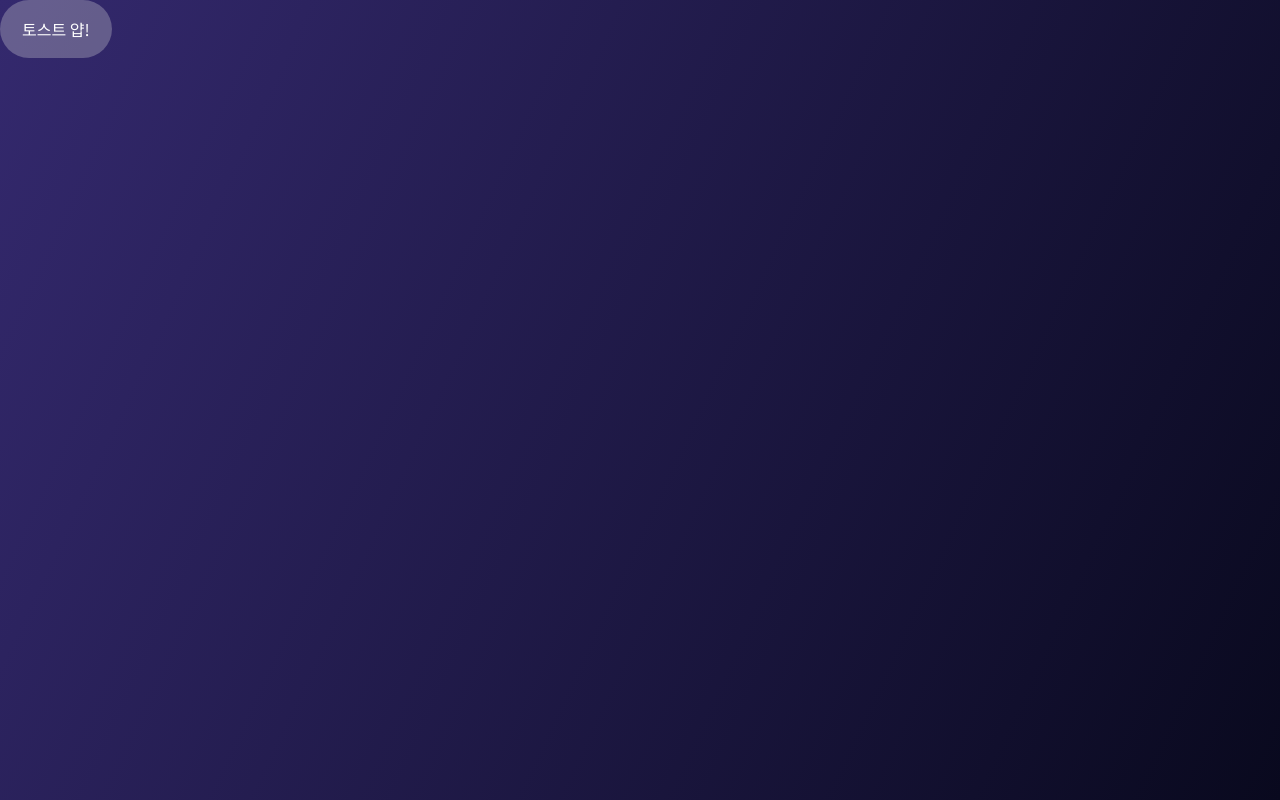
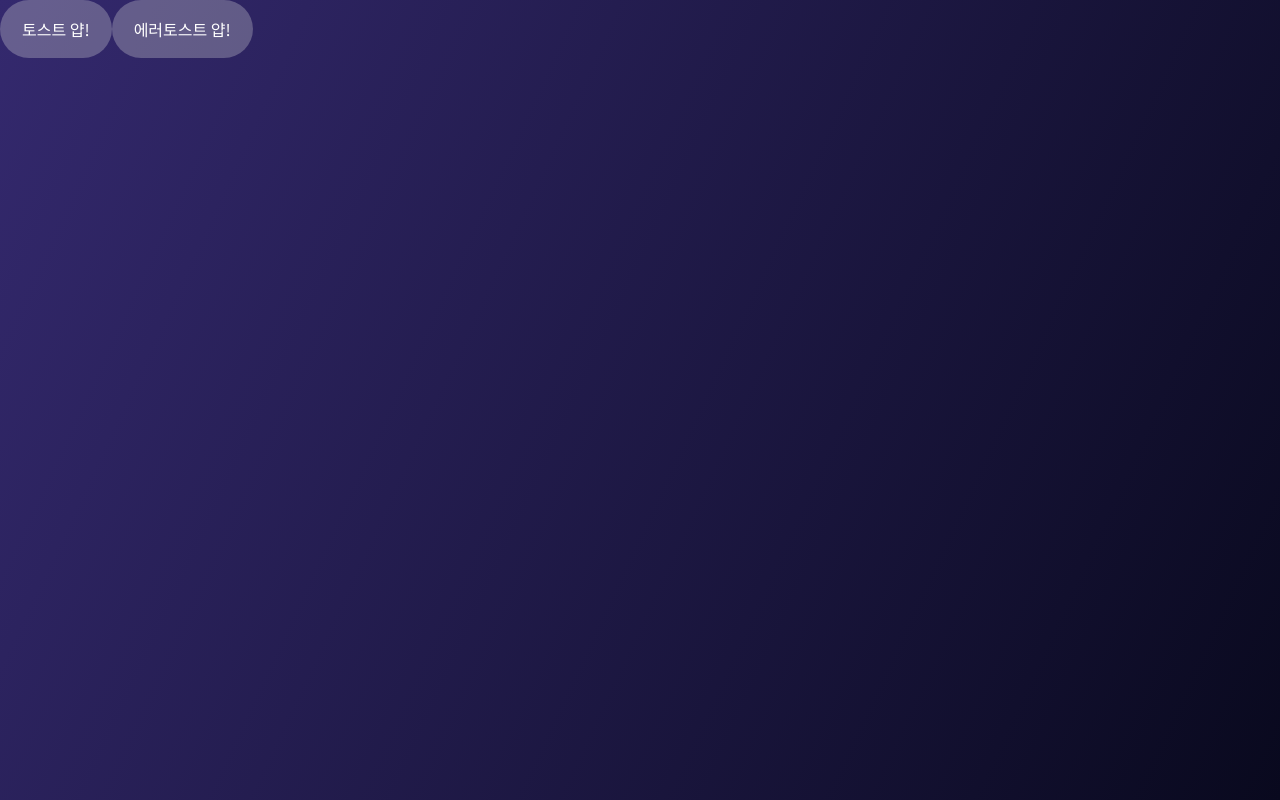
Before and after one commit to FRONT-END-BOOTCAMP-PULS-4/Jackpot_Plug, a Next.js app: page /components/toast in a window 1280 px wide. Both pictures are taken after a click on the button "토스트 얍!". Built offline with nearby package versions, Linux system fonts and the light colour scheme.

Commit message:
feat: 에러 알림용 토스트 개선

```diff
--- a/app/components/toast/Toast.module.scss
+++ b/app/components/toast/Toast.module.scss
@@ -3,6 +3,8 @@
 
 .toast_container {
   position: fixed;
+  top: 0;
+  left: 0;
   width: 100vw;
   height: 100vh;
   @include flex();
@@ -14,5 +16,9 @@
     box-shadow: 0px 0px 20px 0px rgba(255, 255, 255, 0.2);
     font-size: rem(16);
     padding: 20px 30px;
+
+    &.error {
+      background-color: $color-red;
+    }
   }
 }
--- a/app/components/toast/Toast.tsx
+++ b/app/components/toast/Toast.tsx
@@ -8,7 +8,11 @@ import { motion, AnimatePresence } from "framer-motion";
 
 export default function Toast() {
   const [mounted, setMounted] = useState(false);
-  const { message, visible } = useToastStore();
+  const { message, visible, type } = useToastStore();
+  console.log("toast", message, visible, type);
+  const toastStyle = `${styles.toast} ${
+    type != "default" ? styles[`${type}`] : ""
+  }`;
 
   useEffect(() => {
     setMounted(true);
@@ -18,23 +22,24 @@ export default function Toast() {
   if (!mounted) return null;
 
   const toastContent = (
-    <div className={styles.toast_container}>
-      <AnimatePresence>
-        {visible && (
+    <AnimatePresence>
+      {visible && (
+        <div className={styles.toast_container}>
           <motion.div
             initial={{ opacity: 0, scale: 0 }}
             animate={{ opacity: 1, scale: 1 }}
+            exit={{ opacity: 0, scale: 0 }}
             transition={{
               duration: 0.4,
               scale: { type: "spring", visualDuration: 0.4, bounce: 0.5 },
             }}
-            className={styles.toast}
+            className={toastStyle}
           >
             {message}
           </motion.div>
-        )}
-      </AnimatePresence>
-    </div>
+        </div>
+      )}
+    </AnimatePresence>
   );
 
   return <Portal id="toast-root" content={toastContent} />;
--- a/app/components/toast/page.tsx
+++ b/app/components/toast/page.tsx
@@ -13,6 +13,13 @@ export default function ToastPage() {
         color="gray"
         onClick={() => showToast("토스트 내용 적어요!", 2000)}
       />
+
+      <RoundBtn
+        text="에러토스트 얍!"
+        size="md"
+        color="gray"
+        onClick={() => showToast("에러 토스트", 2000, "error")}
+      />
     </div>
   );
 }
--- a/hooks/useToast.ts
+++ b/hooks/useToast.ts
@@ -1,11 +1,11 @@
-import { useToastStore } from "../store/toast";
+import { ToastType, useToastStore } from "../store/toast";
 
 export function useToast() {
   const show = useToastStore((s) => s.show);
   const hide = useToastStore((s) => s.hide);
 
-  const showToast = (msg: string, duration?: number) => {
-    show(msg, duration);
+  const showToast = (msg: string, duration?: number, toastType?: ToastType) => {
+    show(msg, duration, toastType);
   };
 
   return { showToast, hideToast: hide };
--- a/store/toast.ts
+++ b/store/toast.ts
@@ -1,10 +1,13 @@
 import { create } from "zustand";
+
+export type ToastType = "default" | "error";
 
 interface ToastState {
   message: string;
   visible: boolean;
   duration: number;
-  show: (msg: string, duration?: number) => void;
+  type?: ToastType;
+  show: (msg: string, duration?: number, toastType?: ToastType) => void;
   hide: () => void;
 }
 
@@ -12,8 +15,9 @@ export const useToastStore = create<ToastState>((set, get) => ({
   message: "",
   visible: false,
   duration: 1500,
-  show: (msg, duration = get().duration) => {
-    set({ message: msg, visible: true, duration });
+  toastType: "default",
+  show: (msg, duration = get().duration, toastType = "default") => {
+    set({ message: msg, visible: true, duration, type: toastType });
     setTimeout(() => set({ visible: false }), duration);
   },
   hide: () => set({ visible: false }),
```
